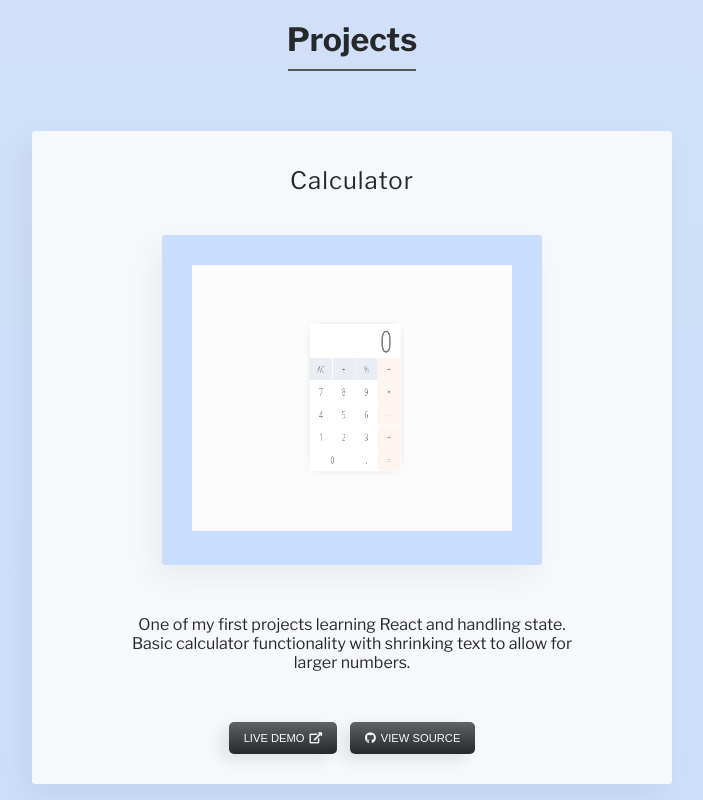
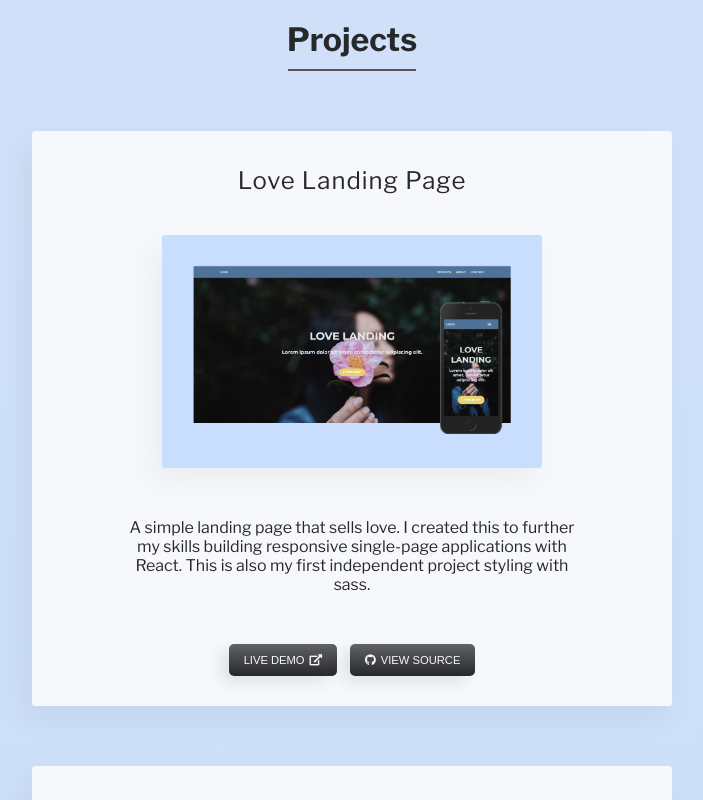
Before and after one commit to MatthieuNadeau96/My-Portfolio, a React (Create React App) app: page / in a window 1280 px wide. Shown: the part 960-1760 px from the top of the page, without its empty margins (288-991 px from the left). Built offline with nearby package versions, Linux system fonts and the light colour scheme; the HTML template or start-up script is replaced by a standard one.

Commit message:
Added a new project: Love-Landing-Page

```diff
--- a/src/components/ProjectPage/_ProjectPage.js
+++ b/src/components/ProjectPage/_ProjectPage.js
@@ -3,8 +3,9 @@ import React, { Component } from 'react';
 import ProjectCard from './ProjectCard';
 
 import CalculatorPic from '../../img/Calculator.png';
+import LoveLandingPic from '../../img/LoveLandingPic.png';
+import MathQuizPic from '../../img/MathQuiz.png';
 import DictionaryPic from '../../img/Dictionary.png';
-import MathQuizPic from '../../img/MathQuiz.png';
 import MovieSearchPic from '../../img/MovieSearch.png';
 import TodoListPic from '../../img/TodoList.png';
 
@@ -15,6 +16,14 @@ class ProjectPage extends Component {
       <div className="project-section">
         <div className="project-title">Projects</div>
         <div className="project-underline"/>
+        <ProjectCard
+          cardTitle="Love Landing Page"
+          imageSrc={LoveLandingPic}
+          cardInfo="A simple landing page that sells love. I created this to further my skills building responsive single-page applications with React. This is also my first independent project styling with sass."
+          tools={["HTML", "CSS", "Javascript", "ES6", "React.js", "Sass", "Node.js"]}
+          liveLink={"https://matthieunadeau96.github.io/Love-Landing-Page/"}
+          ghLink={"https://github.com/MatthieuNadeau96/Love-Landing-Page"}
+          />
         <ProjectCard
           cardTitle="Calculator"
           imageSrc={CalculatorPic}
```
Also changed, not shown: src/img/LoveLandingPic.png (added).
